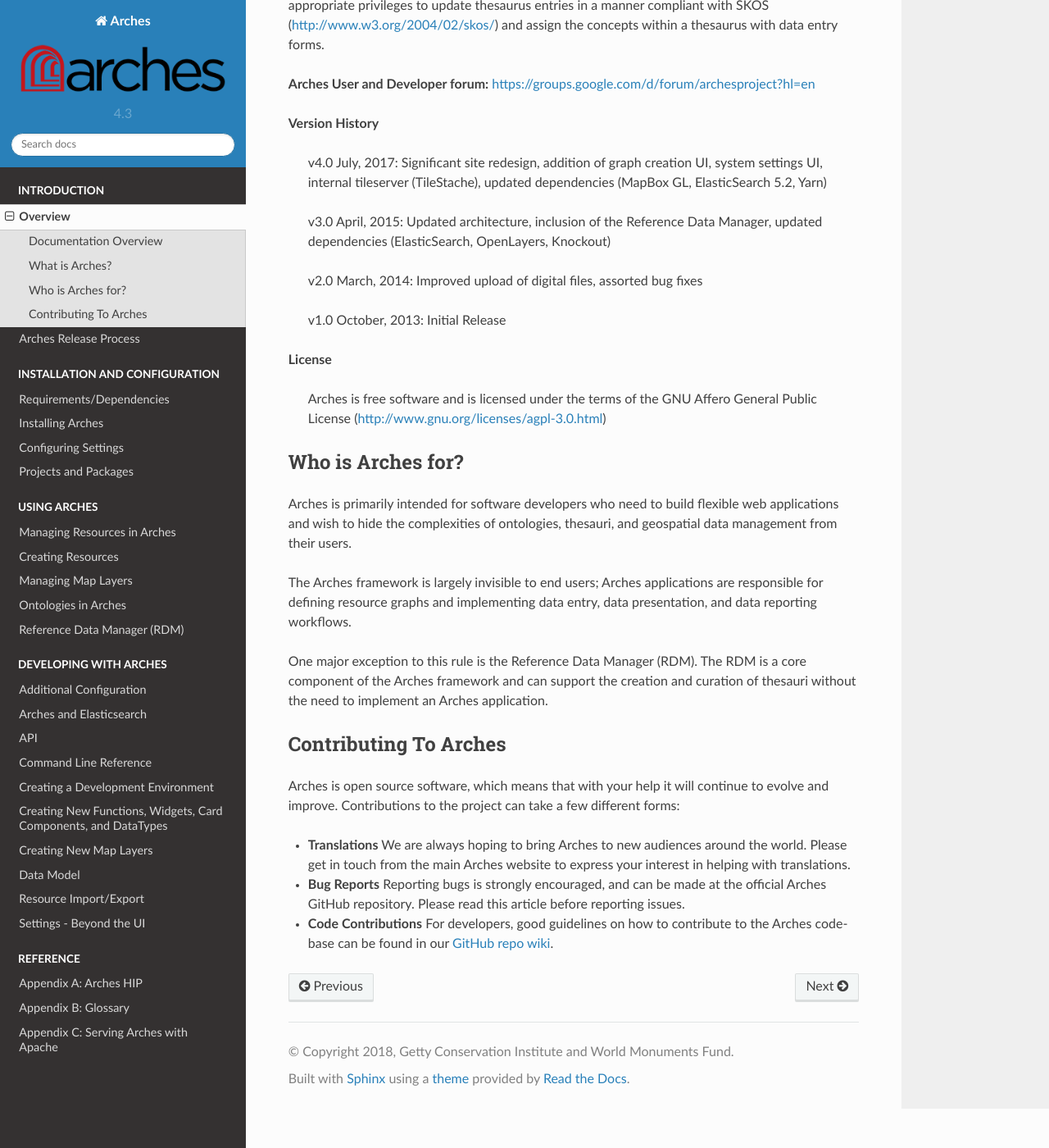
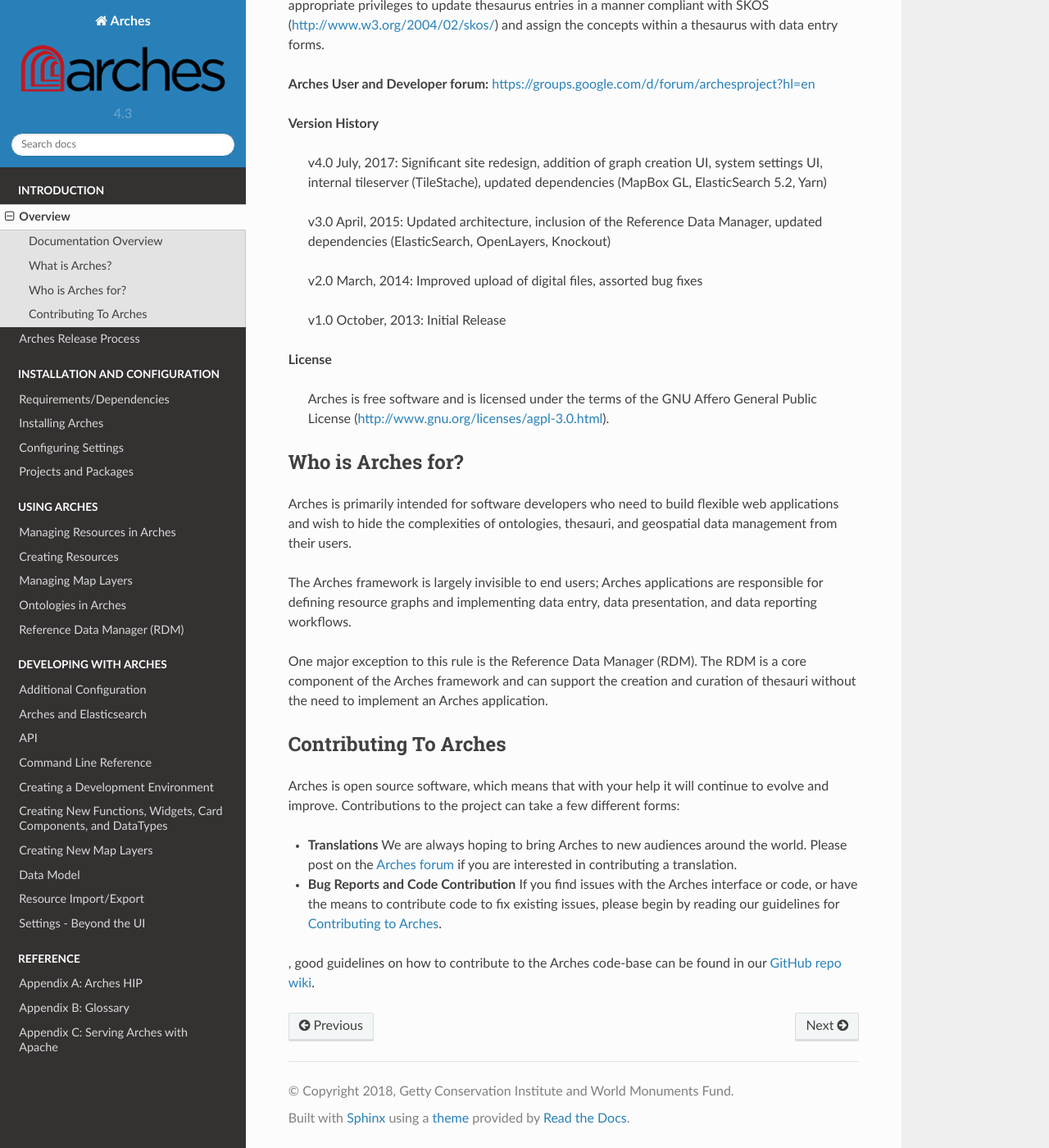
Before and after one commit to archesproject/arches-docs, a Sphinx documentation site: the page built from docs/overview.txt, in a window 1280 px wide and 1400 px high, scrolled down 1381 px. Shown: the whole window at 82% size. Built offline with Sphinx 7.4.7 and the Read the Docs theme 2.0.0, drawn with Linux system fonts in a browser that asks for light colours.

Commit message:
update contribution section to reflect new contributing guidelines locations
Signed-off-by: adam cox <mr.adamcox@gmail.com>

```diff
--- a/docs/overview.txt
+++ b/docs/overview.txt
@@ -43,7 +43,7 @@
 
 **License**
 
-    Arches is free software and is licensed under the terms of the GNU Affero General Public License (http://www.gnu.org/licenses/agpl-3.0.html)
+    Arches is free software and is licensed under the terms of the GNU Affero General Public License (http://www.gnu.org/licenses/agpl-3.0.html).
 
 Who is Arches for?
 ==================
@@ -59,6 +59,7 @@
 
 Arches is open source software, which means that with your help it will continue to evolve and improve. Contributions to the project can take a few different forms:
 
-+ **Translations** We are always hoping to bring Arches to new audiences around the world. Please get in touch from the main Arches website to express your interest in helping with translations.
-+ **Bug Reports** Reporting bugs is strongly encouraged, and can be made at the official Arches GitHub repository. Please read this article before reporting issues.
-+ **Code Contributions** For developers, good guidelines on how to contribute to the Arches code-base can be found in our `GitHub repo wiki <https://github.com/archesproject/arches/wiki#contributing-to-arches>`_.
++ **Translations** We are always hoping to bring Arches to new audiences around the world. Please post on the `Arches forum <https://groups.google.com/d/forum/archesproject?hl=en>`_ if you are interested in contributing a translation.
++ **Bug Reports and Code Contribution** If you find issues with the Arches interface or code, or have the means to contribute code to fix existing issues, please begin by reading our guidelines for `Contributing to Arches <https://github.com/archesproject/arches/blob/master/.github/CONTRIBUTING.md>`_.
+
+, good guidelines on how to contribute to the Arches code-base can be found in our `GitHub repo wiki <https://github.com/archesproject/arches/wiki#contributing-to-arches>`_.
```
